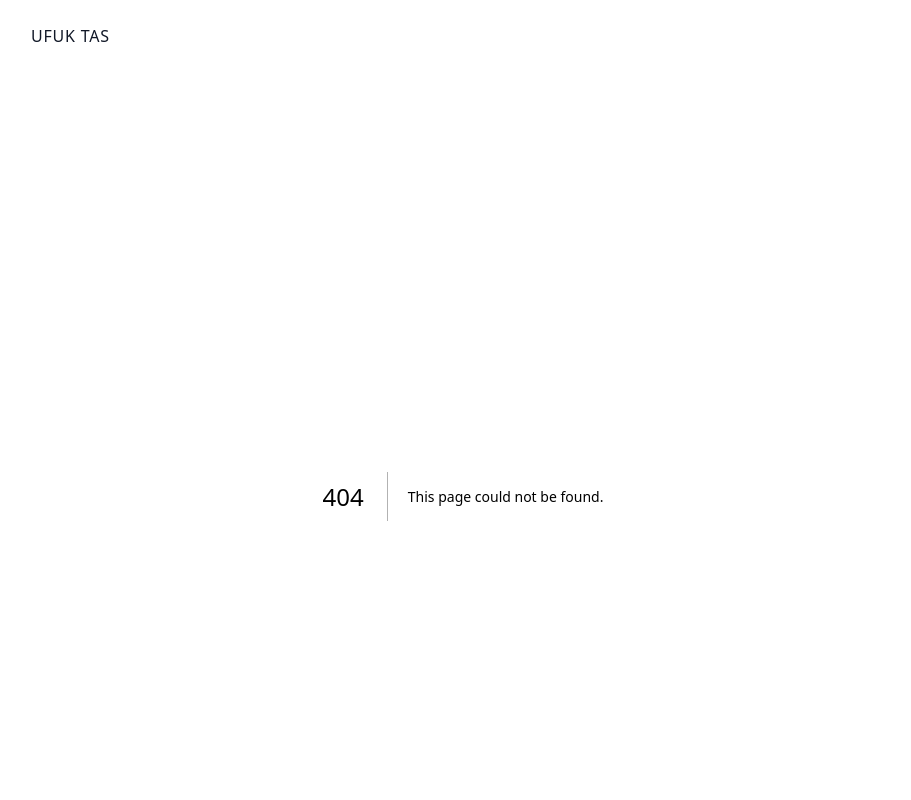
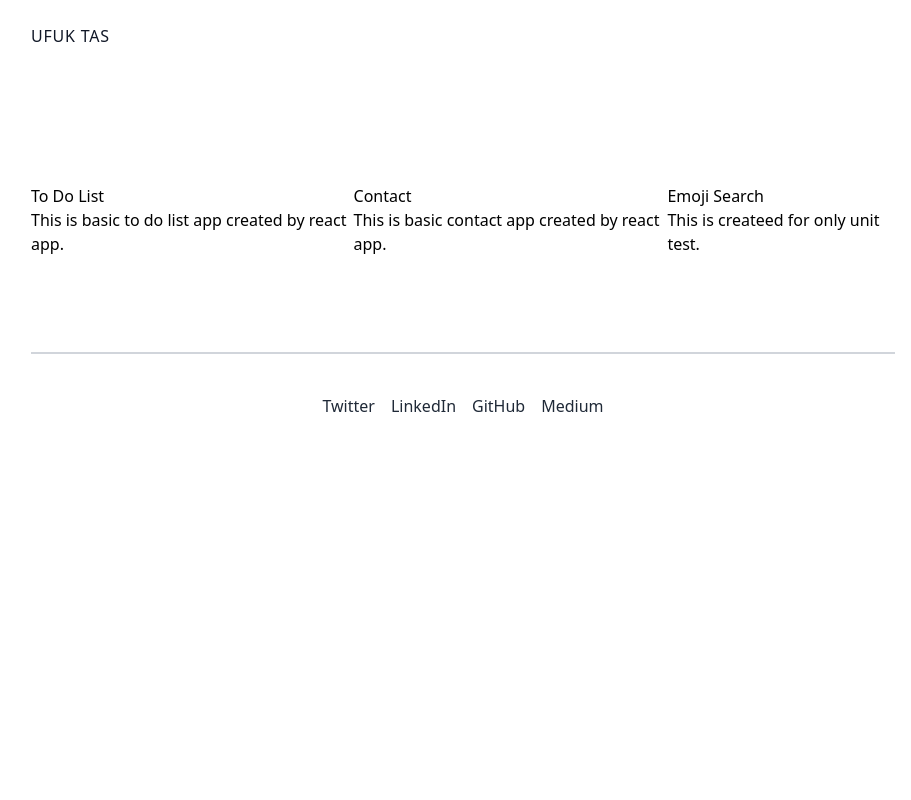
Before and after one commit to uufukttas/NEXTPortfolio, a Next.js app: page /projects in a window 1280 px wide. Before the commit this address had no page. Shown: the top 800 px of the page, without its empty margins (177-1088 px from the left). Built offline with nearby package versions, Linux system fonts and the light colour scheme.

Commit message:
Uploaded projects components.

```diff
--- a/Components/About.js
+++ b/Components/About.js
@@ -4,6 +4,7 @@ import profile from "../public/profile.jpeg"
 
 const About = () => {
     return (
+        <main className="max-w-4xl mx-auto mt-16 antialiased">
             <div className="container px-4 mx-auto">
                 <div className="lg:space-x-5 lg:flex lg:flex-row item-center lg:-mx-4 flex flex-col-reverse text-center lg:text-left">
                     <div className="lg:px-4 lg:mt-12 ">
@@ -13,8 +14,8 @@ const About = () => {
                         <div className="mt-6 text-gray-800 dark:text-white">
                             <p className="mb-4">
                                 I am a dedicated, open-minded computer engineer who is passionate about state-of-art technologies. Besides, I am a lifelong learner that endeavors to expand my skillset.
-                        <br/>
-                        <br/>
+                                <br />
+                                <br />
                                 I am interested in Frontend Development using React, Tailwind, NextJS, Gatsby. Moreover, I know git, jira, netlify environments.
                             </p>
                         </div>
@@ -32,6 +33,7 @@ const About = () => {
                     </div>
                 </div>
             </div>
+        </main>
     )
 }
 
--- /dev/null
+++ b/Constants/Projects/projects.json
@@ -0,0 +1,20 @@
+[
+    {
+        "name": "To Do List",
+        "image": "",
+        "url": "",
+        "description": "This is basic to do list app created by react app."
+    },
+    {
+        "name": "Contact",
+        "image": "",
+        "url": "",
+        "description": "This is basic contact app created by react app."
+    },
+    {
+        "name": "Emoji Search",
+        "image": "",
+        "url": "",
+        "description": "This is createed for only unit test."
+    }
+]
--- a/pages/index.js
+++ b/pages/index.js
@@ -9,9 +9,7 @@ export default function Home() {
         <link rel="icon" href="/favicon.ico" />
       </Head>
 
-      <main className="max-w-4xl mx-auto mt-16 antialiased">
-        <About />
-      </main>
+      <About />
     </div>
   )
 }
--- /dev/null
+++ b/pages/projects.js
@@ -0,0 +1,21 @@
+import projects from '../Constants/Projects/projects.json'
+
+function Projects() {
+    return (
+        <main className="max-w-4xl mx-auto mt-16 antialiased">
+            <div className="container px-4 mx-auto">
+                <div className="lg:space-x-5 lg:flex lg:flex-row item-center lg:-mx-4 flex flex-col-reverse text-center lg:text-left">
+                    <div className="lg:px-4 lg:mt-12 w-full">
+                        <ul className="block lg:flex items-center justify-between">
+                            {
+                                projects.map((project) => <li><p>{project.name}</p><p>{project.description}</p></li> )
+                            }
+                        </ul>
+                    </div>
+                </div>
+            </div>
+        </main>
+    )
+}
+
+export default Projects
```
Also changed, not shown: Components/Navigation.js (+7 -0 lines), 2 other files (tests, documents, lock files or other folders). Lines whose indentation alone changed are shown as unchanged.
